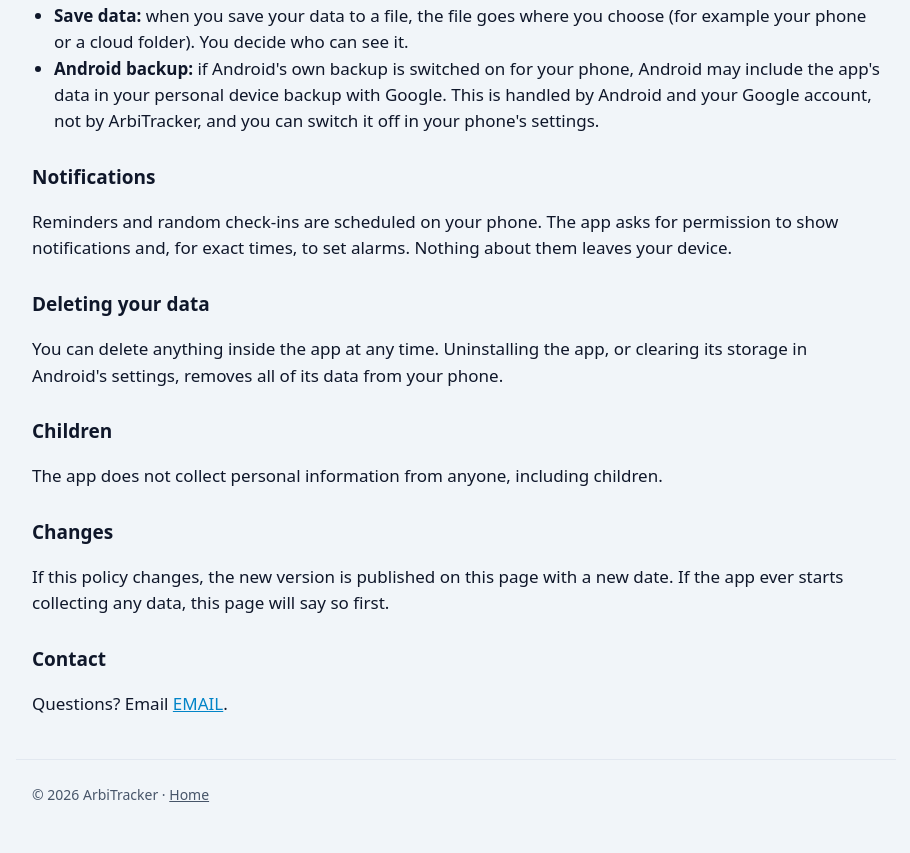
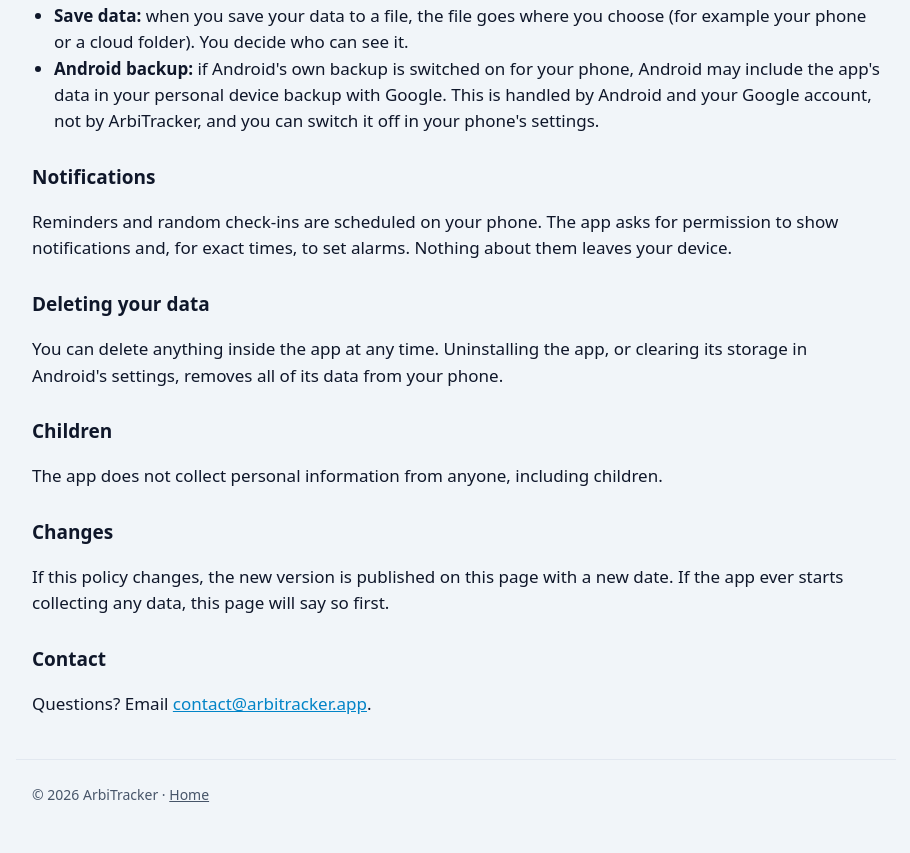
Before and after one commit to nietzschis/ArbiTracker-site, a plain HTML site: page privacy.html in a window 1280 px wide. Shown: the part 686-1539 px from the top of the page, without its empty margins (184-1094 px from the left). Drawn offline with Linux system fonts and the light colour scheme.

Commit message:
email update

```diff
--- a/privacy.html
+++ b/privacy.html
@@ -49,8 +49,7 @@
     <p>If this policy changes, the new version is published on this page with a new date. If the app ever starts collecting any data, this page will say so first.</p>
 
     <h2>Contact</h2>
-    <!-- TODO: put the contact email here before publishing (the one you use in Play Console). -->
-    <p>Questions? Email <a href="mailto:EMAIL">EMAIL</a>.</p>
+    <p>Questions? Email <a href="mailto:contact@arbitracker.app">contact@arbitracker.app</a>.</p>
   </main>
 
   <footer>
```
Also changed, not shown: index.html (+1 -1 lines), 1 other file.
